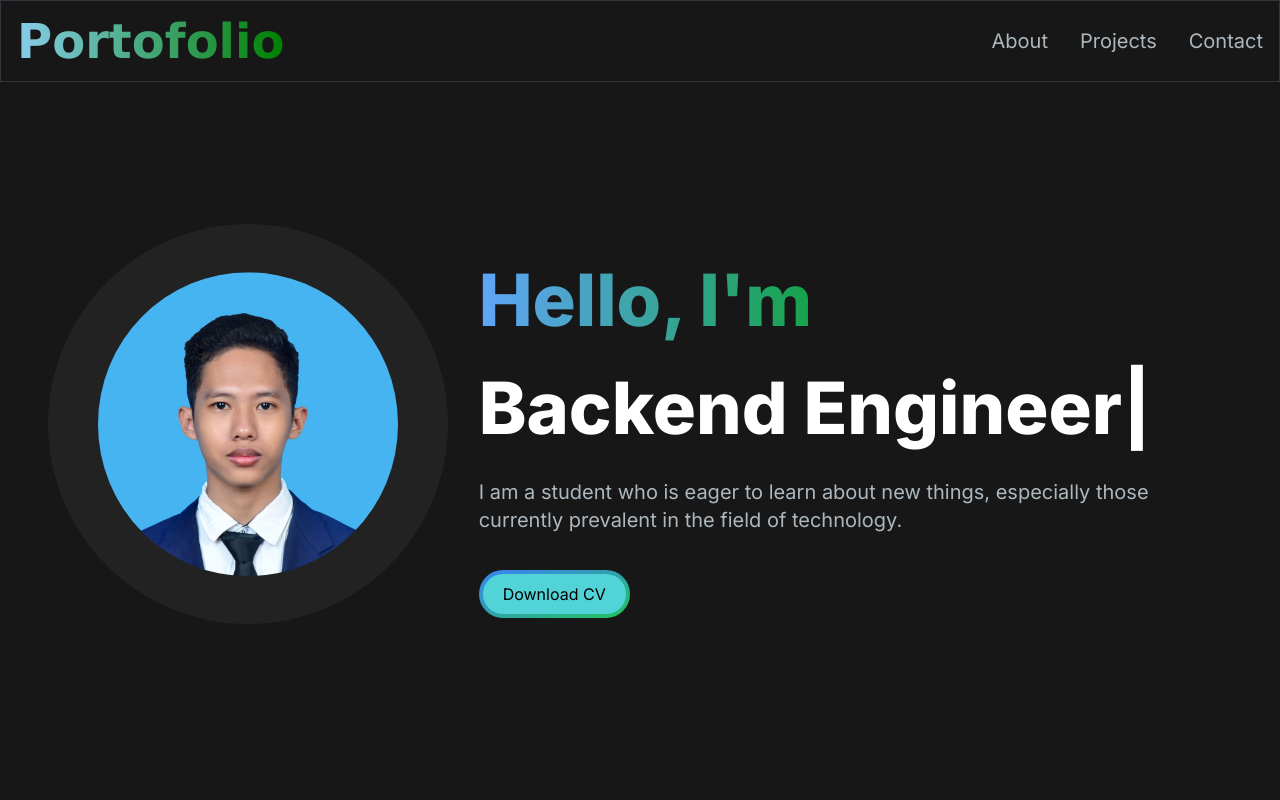
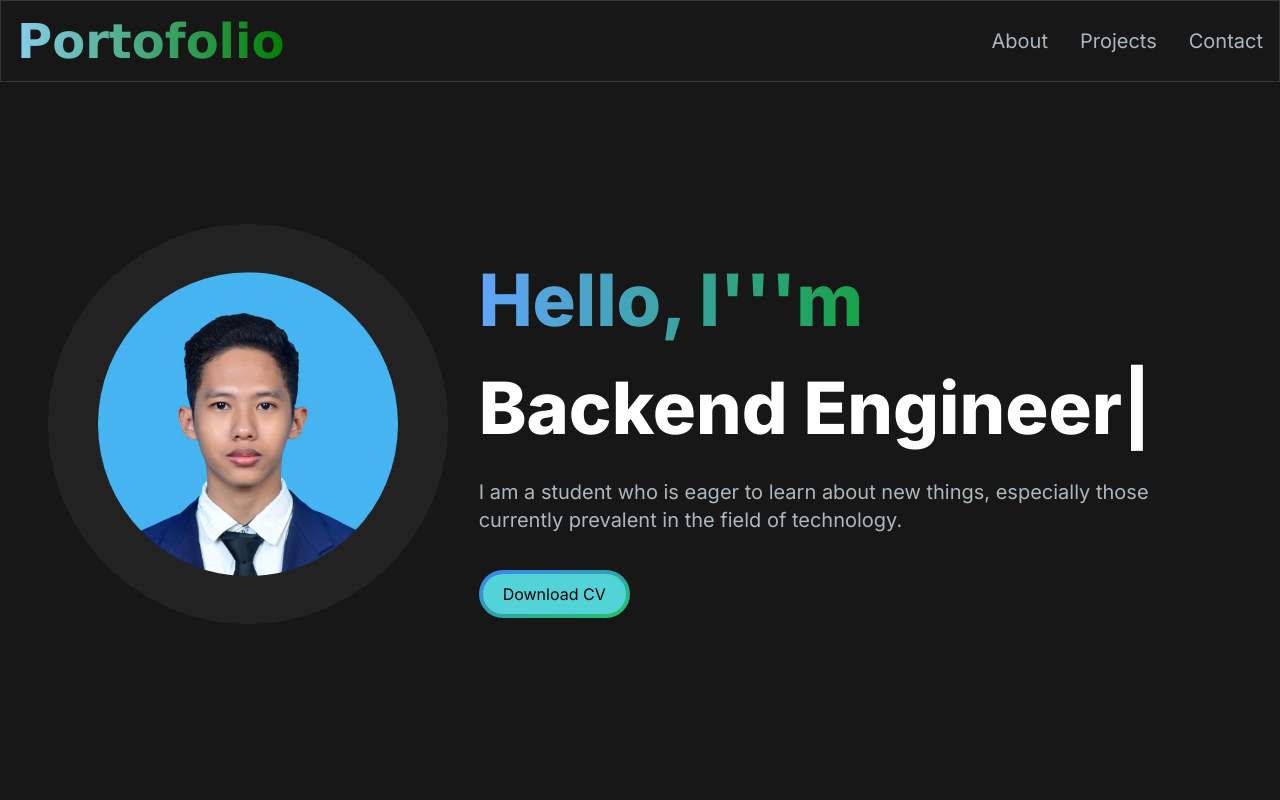
Before and after one commit to Vangzbill/Web_Portofolio, a Next.js app: page / in a window 1280 px wide. Shown: the top 800 px of the page. Built offline with nearby package versions, Linux system fonts and the light colour scheme.

Commit message:
revisi syntax

```diff
--- a/src/app/components/AboutSection.jsx
+++ b/src/app/components/AboutSection.jsx
@@ -93,7 +93,7 @@ const AboutSection = () => {
   return (
     <section className="text-white lg:pb-8 lg:mb-20" id="about">
       <div className="md:grid md:grid-cols-2 gap-8 items-justify py-8 px-8 xl:gap-16 sm:py-16 xl:px-16">
-        <Image src="/images/about.png" width={500} height={500}
+        <Image alt="tentang" src="/images/about.png" width={500} height={500}
             style={{
                 marginTop: '100px',
                 marginRight: '65px',
--- a/src/app/components/ContactSection.jsx
+++ b/src/app/components/ContactSection.jsx
@@ -108,11 +108,11 @@ const ContactSection = () => {
         <div className="bg-[radial-gradient(ellipse_at_center,_var(--tw-gradient-stops))] from-primary-900 to-transparent rounded-full h-80 w-80 z-0 blur-lg absolute top-3/4 -left-4 transform -translate-x-1/2 -translate-1/2"></div>
         <div className="z-10 mt-12 pt-4 lg:ml-8 lg:pl-8">
             <h2 className="text-4xl font-bold text-white my-2">
-            Let&apos;s Connect
+            Let'&apos;'s Connect
             </h2>
             <p className="text-[#ADB7BE] mb-4 max-w-md">
             {" "}
-            I&apos;m currently looking for new opportunities, my inbox is always
+            I'&apos;'m currently looking for new opportunities, my inbox is always
             open. Whether you have a question or just want to say hi, I&apos;ll
             try my best to get back to you!
             </p>
--- a/src/app/components/HeroSection.jsx
+++ b/src/app/components/HeroSection.jsx
@@ -41,7 +41,7 @@ const HeroSection = () => {
           >
             <h1 className="text-white mb-4 text-3xl sm:text-4xl lg:text-7xl lg:leading-normal font-extrabold">
             <span className="text-transparent bg-clip-text bg-gradient-to-r from-primary-400 to-secondary-600">
-              Hello, I&apos;m{" "}
+              Hello, I'&apos;'m{" "}
             </span>
             <br></br>
             <TypeAnimation
```
